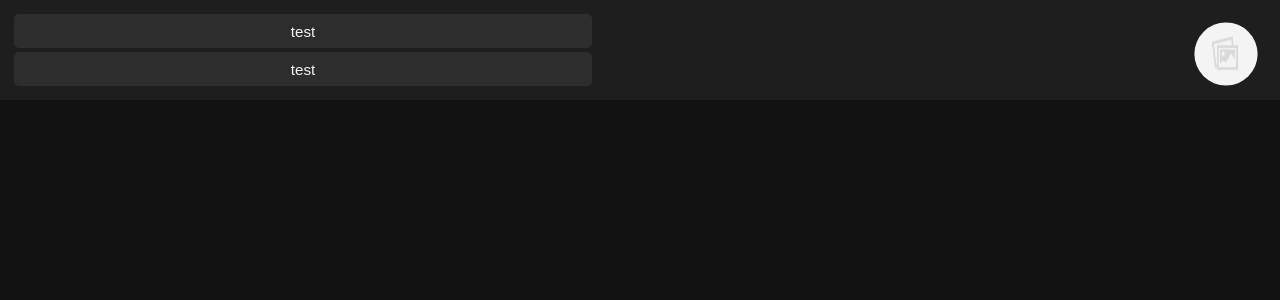
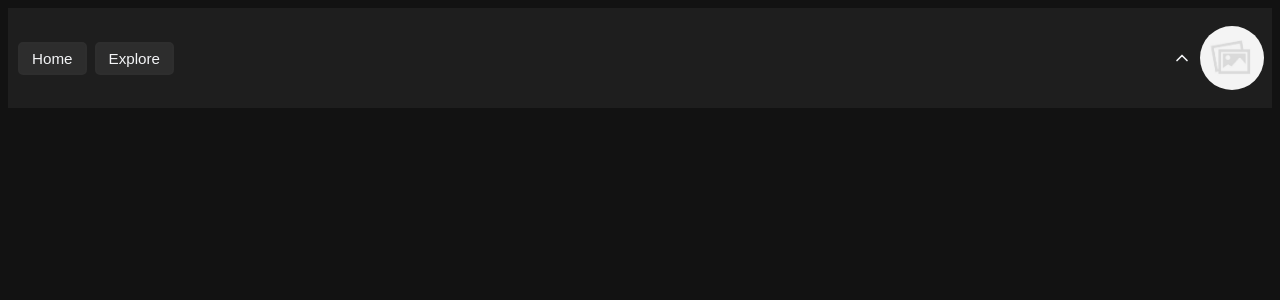
Before and after one commit to NicholasC2/pinterest2, a React (Vite) app: page / in a window 1280 px wide. Shown: the top 300 px of the page. Built offline with nearby package versions, Linux system fonts and the light colour scheme.

Commit message:
adding accounts

```diff
--- a/package.json
+++ b/package.json
@@ -10,11 +10,15 @@
     "preview": "vite preview"
   },
   "dependencies": {
+    "argon2": "^0.44.0",
+    "crypto": "^1.0.1",
+    "lucide-react": "^1.17.0",
     "react": "^19.2.6",
     "react-dom": "^19.2.6"
   },
   "devDependencies": {
     "@eslint/js": "^10.0.1",
+    "@types/node": "^25.9.3",
     "@types/react": "^19.2.14",
     "@types/react-dom": "^19.2.3",
     "@vitejs/plugin-react": "^6.0.1",
--- /dev/null
+++ b/src/accounts/account.ts
@@ -0,0 +1,28 @@
+import { AccountOptions } from "./accountOptions";
+import * as argon2 from "argon2";
+
+export class Account {
+    username: string;
+    passwordHash: string;
+    accountOptions: AccountOptions;
+
+    constructor(
+        username: string,
+        passwordHash: string,
+        accountOptions: AccountOptions
+    ) {
+        this.username = username;
+        this.passwordHash = passwordHash;
+        this.accountOptions = accountOptions;
+    }
+
+    async checkPassword(password: string): Promise<boolean> {
+        return argon2.verify(this.passwordHash, password);
+    }
+
+    async setPassword(password: string): Promise<void> {
+        this.passwordHash = await argon2.hash(password, {
+            type: argon2.argon2id
+        });
+    }
+}
--- /dev/null
+++ b/src/accounts/accountOptions.ts
@@ -0,0 +1,7 @@
+export class AccountOptions {
+    profileImage: string;
+
+    constructor(profileImage: string) {
+        this.profileImage = profileImage
+    }
+}
--- a/src/index.css
+++ /dev/null
@@ -1,141 +0,0 @@
-#root {
-  display: flex;
-
-  flex-direction: column;
-}
-
-html,
-body,
-#root {
-  height: 100%;
-  margin: 0;
-  overflow-y: hidden;
-}
-
-.menuButton {
-  display: none;
-}
-
-.navbar {
-  display: flex;
-
-  flex-direction: column;
-  flex-shrink: 0;
-
-  padding: 10px;
-
-  background-color: var(--bg-secondary);
-
-  width: 100%;
-
-  height: 100px;
-
-  box-sizing: border-box;
-}
-
-.navbar * {
-  margin: 2px;
-}
-
-.content {
-  flex: 1;
-
-  overflow-y: auto;
-
-  box-sizing: border-box;
-
-  display: grid;
-  grid-template-columns: repeat(auto-fit, minmax(200px, 1fr));
-  gap: 16px;
-
-  width: 100%;
-  flex: 1;
-
-  padding: 10px;
-
-  background-color: var(--bg-primary);
-
-  overflow-y: auto;
-}
-
-.row {
-  display: inline-flex;
-
-  flex-direction: row;
-}
-
-.row.wrap {
-  display: flex;
-
-  flex-wrap: wrap;
-}
-
-.row>* {
-  flex: 1;
-}
-
-.column {
-  width: auto;
-  height: auto;
-
-  display: inline-flex;
-
-  flex-direction: column;
-
-  flex: 1;
-}
-
-.column.wrap {
-  display: flex;
-
-  flex-wrap: wrap;
-}
-
-.column>* {
-  flex: 1;
-}
-
-.content>.item img {
-  width: 100%;
-  height: auto;
-}
-
-.white-space {
-  width: 67%;
-}
-
-.navbar > .account {
-  height: 100%;
-  aspect-ratio: 1;
-
-  box-sizing: border-box;
-
-  flex: 0;
-}
-
-.navbar > .account > .avatar {
-  height: 100%;
-  aspect-ratio: 1;
-
-  background: none;
-  border: none;
-  padding: 0;
-  margin: 0;
-
-  box-sizing: border-box;
-}
-
-.account img {
-  height: 100%;
-  aspect-ratio: 1;
-
-  padding: 0;
-  padding: 10%;
-
-  box-sizing: border-box;
-
-  border-radius: 50%;
-
-  background-repeat: no-repeat;
-  background-size: cover;
-}
--- a/src/main.jsx
+++ b/src/main.jsx
@@ -1,33 +1,49 @@
 import { StrictMode, useState } from 'react'
 import { createRoot } from 'react-dom/client'
 import placeholderImage from './assets/placeholder.jpeg'
-import './index.css'
+import { ChevronUp, ChevronDown } from "lucide-react";
+import { Account } from "./accounts/account"
 
+import './navbar.css'
 import './colors.css'
 import './global.css'
 
 function App() {
-  const [open, setOpen] = useState(false)
+  const [isAccountMenuOpen, setIsAccountMenuOpen] = useState(false)
 
   return (
     <>
-      <div className="navbar row">
-        <div className="column navigation">
-          <a href="/">test</a>
-          <button>test</button>
+      <nav className="navbar">
+        <div className="nav-links">
+          <a href="/">Home</a>
+          <a href="/explore">Explore</a>
         </div>
-        <div className="row white-space">
 
-        </div>
-        <div className="column account">
+        <div className="navbar-spacer" />
+
+        <div
+          className="account-trigger"
+          onClick={() => setIsAccountMenuOpen(!isAccountMenuOpen)}
+        >
+          <div className={'account-button' + ( isAccountMenuOpen ? " open" : "")}>
+            <ChevronUp size={20} />
+          </div>
           <a className="avatar">
-            <img src={placeholderImage}></img>
+            <img src={placeholderImage} alt="Profile" />
           </a>
         </div>
+      </nav>
+
+      <div
+        className="account-menu"
+        style={{ display: isAccountMenuOpen ? 'flex' : 'none' }}
+      >
+        <button>Profile</button>
+        <button>Account Settings</button>
+        <button>Logout</button>
       </div>
-      <div className="content">
 
-      </div>
+      <main className="content"></main>
     </>
   )
 }
--- /dev/null
+++ b/src/navbar.css
@@ -0,0 +1,99 @@
+.navbar {
+  display: flex;
+  align-items: center;
+
+  width: 100%;
+  height: 100px;
+  padding: 10px;
+
+  box-sizing: border-box;
+  background-color: var(--bg-secondary);
+}
+
+.nav-links {
+  display: flex;
+  align-items: center;
+  gap: 8px;
+}
+
+.navbar-spacer {
+  flex: 1;
+}
+
+.account-trigger {
+  display: flex;
+  flex-direction: row;
+  text-align: center;
+  justify-content: center;
+
+  user-select: none;
+
+  position: relative;
+
+  width: 80px;
+  height: 80px;
+
+  cursor: pointer;
+}
+
+.avatar {
+  background: none;
+  border: none;
+
+  display: block;
+
+  width: 100%;
+  height: 100%;
+
+  padding: 10%;
+  box-sizing: border-box;
+}
+
+.avatar:hover {
+  background: none;
+}
+
+.account-button {
+  display: flex;
+  align-items: center;
+
+  font-size: 2em;
+}
+
+.account-button svg {
+  transition: transform 150ms ease-in-out;
+}
+
+.account-button.open svg {
+  transform: rotate(180deg);
+}
+
+.avatar img {
+  width: auto;
+  height: 100%;
+
+  aspect-ratio: 1;
+
+  object-fit: cover;
+  border-radius: 50%;
+}
+
+.account-menu {
+  position: absolute;
+  top: 100px;
+  right: 10px;
+
+  display: flex;
+  flex-direction: column;
+
+  padding: 10px;
+
+  background-color: var(--bg-secondary);
+  border-radius: 8px;
+
+  z-index: 100;
+}
+
+.account-menu > * {
+  margin: 2px;
+}
```
Also changed, not shown: tsconfig.json (added, +26 -0 lines), 1 other file (tests, documents, lock files or other folders).
